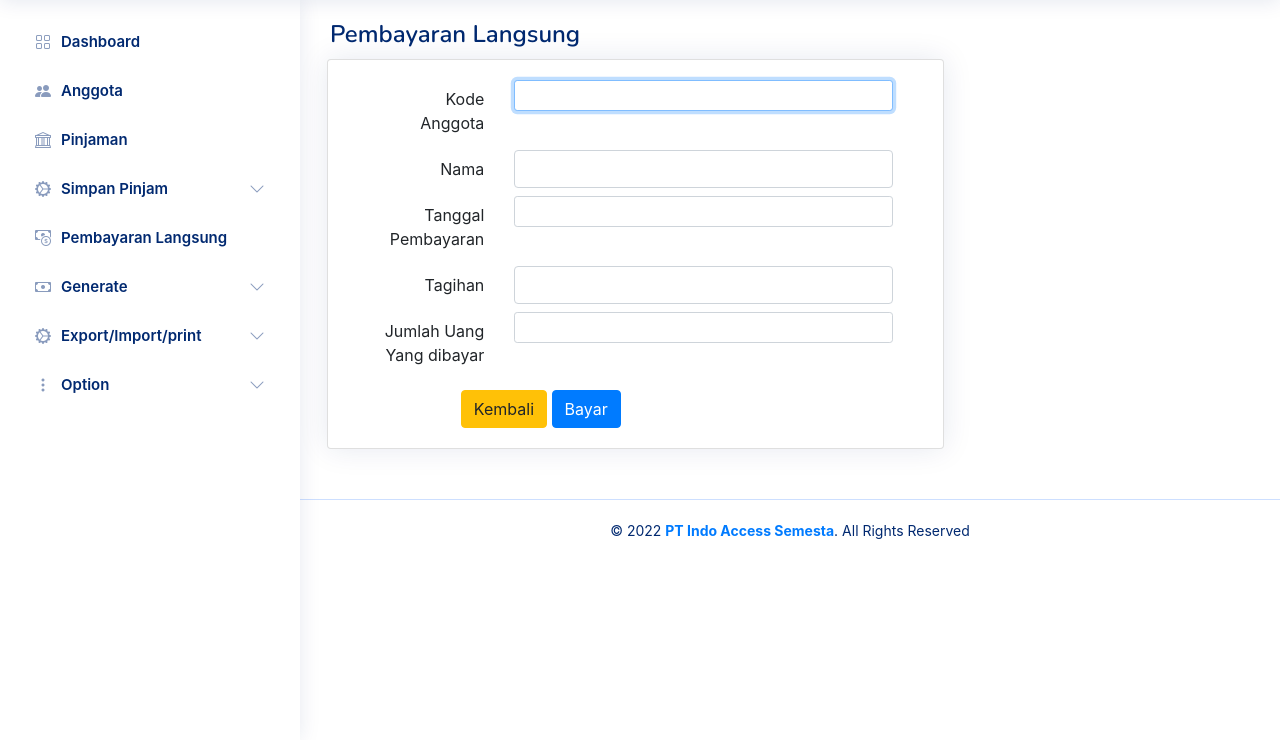
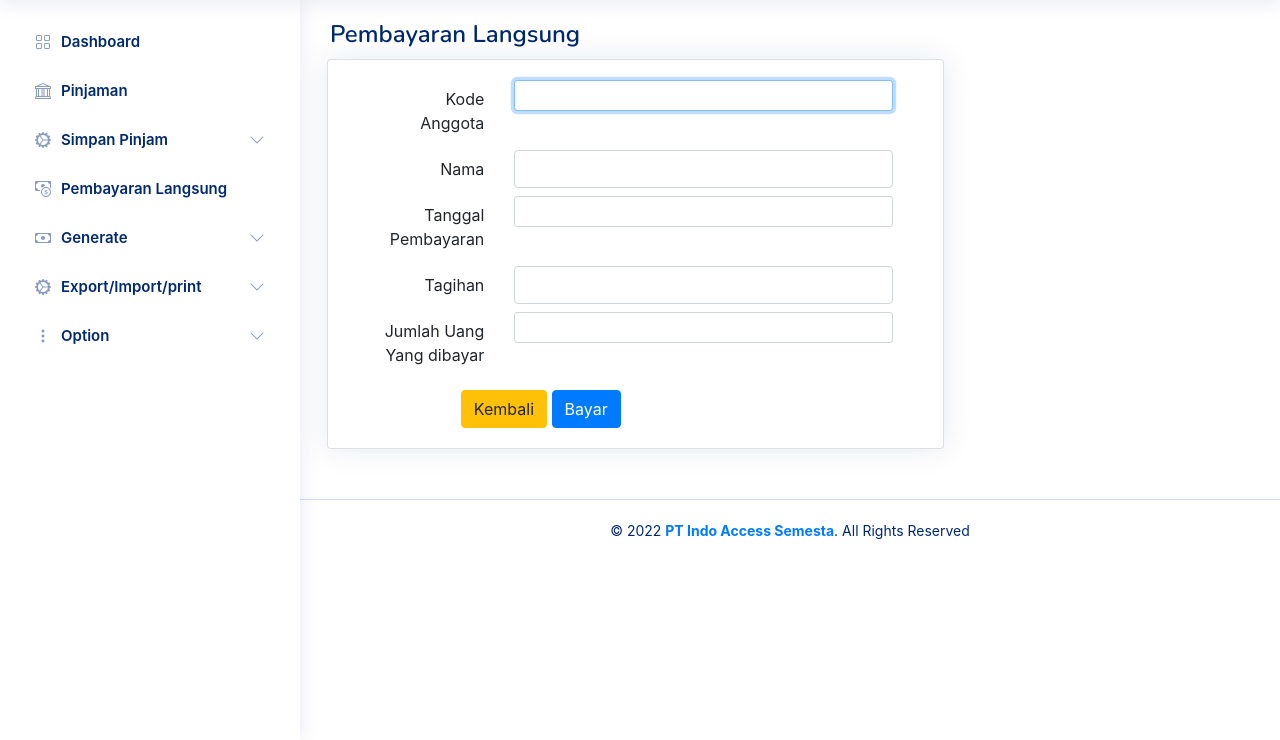
Before and after one commit to MohamadArdias/koperasi, a CodeIgniter app: page /koperasi/index.php/pay/index in a window 1280 px wide. Shown: the part 60-800 px from the top of the page. Run offline with CodeIgniter, Linux system fonts and the light colour scheme; data comes from the database, SQL or seed files in the repository; data that the repository does not hold is empty; some libraries are stand-ins or nearby versions.

Commit message:
Update sidebar.php

```diff
--- a/application/views/templates/sidebar.php
+++ b/application/views/templates/sidebar.php
@@ -9,15 +9,6 @@
                   <span>Dashboard</span>
               </a>
           </li>
-          <li class="nav-item">
-              <a class="nav-link collapsed" href="<?= base_url(); ?>index.php/anggota">
-                  <i class="bi bi-people-fill"></i>
-                  <span>Anggota</span>
-              </a>
-          </li>
-
-
-
           <li class="nav-item">
               <a class="nav-link collapsed" href="<?= base_url(); ?>index.php/pinjaman">
                   <i class="bi bi-bank"></i>
@@ -166,6 +157,12 @@
                       </a>
                   </li>
                   <li>
+                      <a class="nav-link collapsed" href="<?= base_url(); ?>index.php/anggota">
+                          <i class="bi bi-circle-fill"></i>
+                          <span>Anggota</span>
+                      </a>
+                  </li>
+                  <li>
                       <a class="nav-link collapsed" href="<?= base_url(); ?>index.php/instansi">
                           <i class="bi bi-circle-fill"></i><span>Instansi</span>
                       </a>
```
